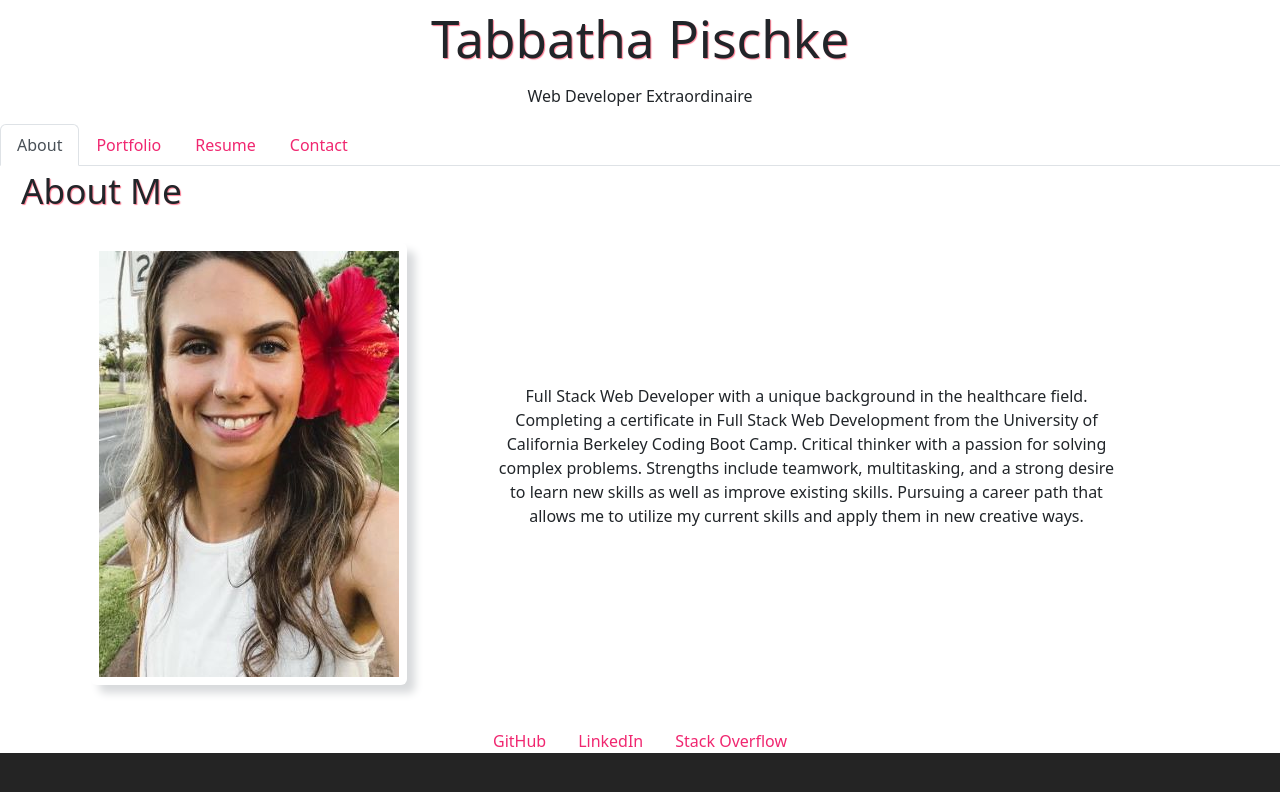
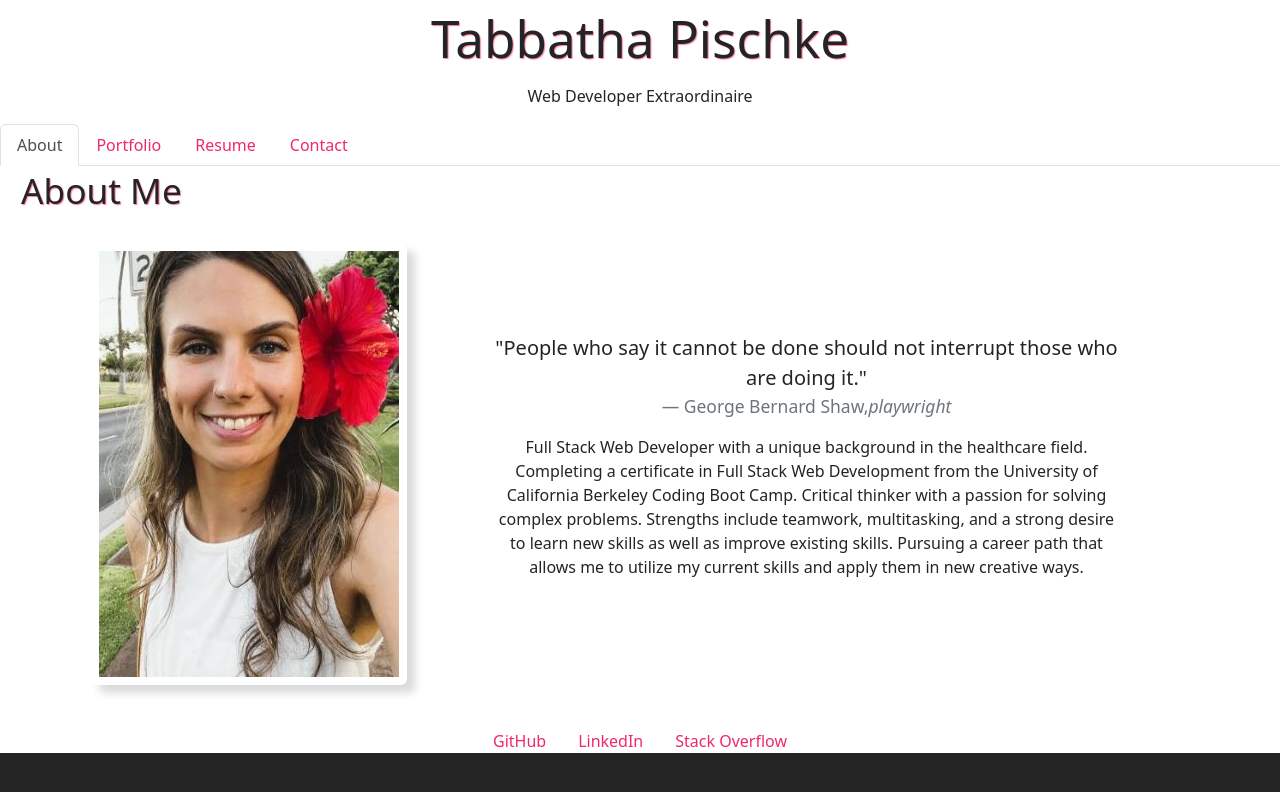
Before and after one commit to tabbdacat/react-professional-portfolio, a React (Vite) app: page / in a window 1280 px wide. Shown: the top 792 px of the page. Built offline with nearby package versions, Linux system fonts and the light colour scheme.

Commit message:
add quote to bio

```diff
--- a/src/pages/About.jsx
+++ b/src/pages/About.jsx
@@ -3,18 +3,24 @@ import mePhoto from '../assets/images/me-2024.jpg';
 export default function About() {
     return (
         <div>
-                <h3>About Me</h3>
-                <div className="container row  text-center">
+            <h3>About Me</h3>
+            <div className="container row  text-center">
                 <div className="col">
                     <img src={mePhoto} className="pic-me img-fluid rounded col p-2" alt="Photo of Tabbatha"></img>
                 </div>
                 <div className="col-lg-7 col-md-5 my-auto ">
+                    <blockquote className="blockquote mb-0">
+                        <p>"People who say it cannot be done should not interrupt those who are doing it."</p>
+                        <footer className="blockquote-footer mb-3">George Bernard Shaw,
+                        <cite title="Source Title">playwright</cite>
+                        </footer>
+                    </blockquote>
                     <p>
                         Full Stack Web Developer with a unique background in the healthcare field. Completing a certificate in Full Stack Web Development from the University of California Berkeley Coding Boot Camp. Critical thinker with a passion for solving complex problems. Strengths include teamwork, multitasking, and a strong desire to learn new skills as well as improve existing skills. Pursuing a career path that allows me to utilize my current skills and apply them in new creative ways.
 
                     </p>
                 </div>
-                </div>
+            </div>
         </div>
     );
 }
```
